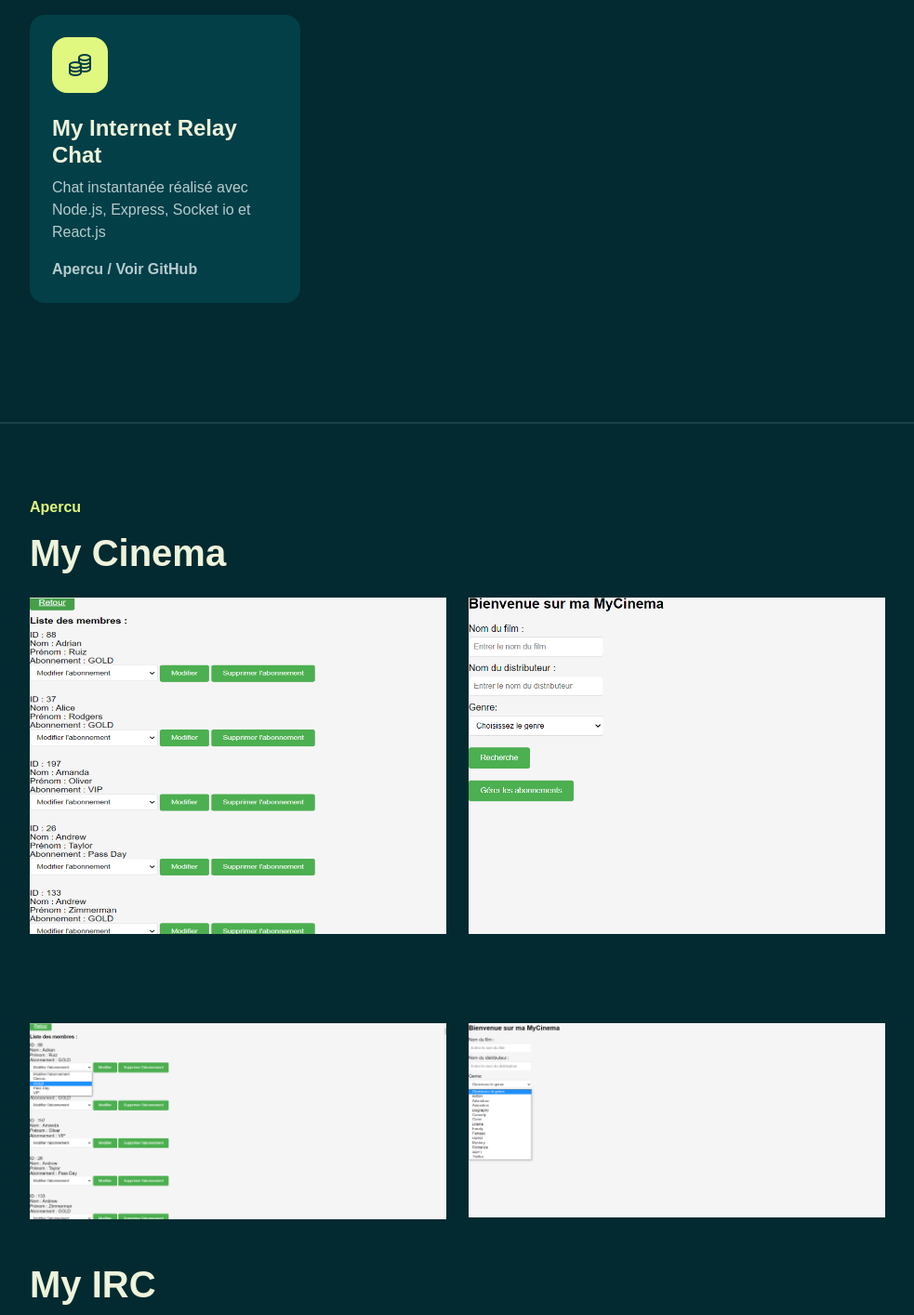
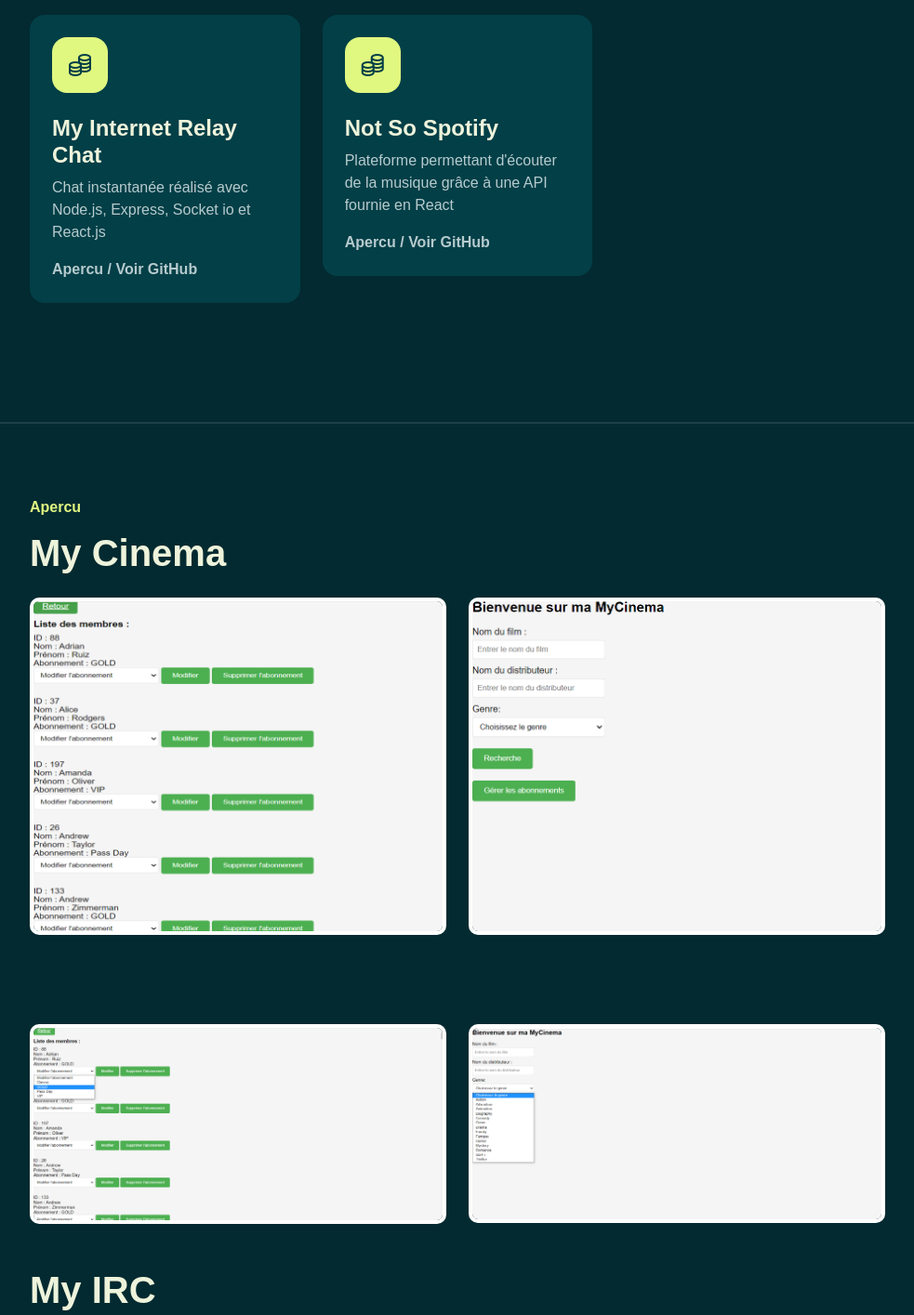
Before and after one commit to oliviermenin/portfolio, a plain HTML site: page index.html in a window 1280 px wide. Shown: the part 1300-2715 px from the top of the page at 93% size, without its empty margins (268-1251 px from the left). Drawn offline with Linux system fonts and the light colour scheme; a web font is replaced by a local one.

Commit message:
portfolio update

```diff
--- a/assets/css/style.css
+++ b/assets/css/style.css
@@ -104,6 +104,12 @@ img {
     .container img {
         border: 6px solid var(--color-brand);
     }
+
+    .container-fluid img {
+        border-radius: 10px;
+        border: 4px solid white;
+
+      }
 
     /*content wrapper */
     #content-wrapper {
--- a/index.html
+++ b/index.html
@@ -89,8 +89,8 @@
               </div>
               <h4 class="mt-4 mb-2" data-aos="fade-up" data-aos-delay="400">Puissance 4</h4>
               <p>Création d'un jeu puissance 4 en Javascript, HTML, CSS</p>
-              <a href="./puissance4" class="link-custom">Jouer /</a>
-              <a href="https://github.com/Bazou7/Puissance4" class="link-custom">Voir GitHub</a>
+              <a href="./puissance4" class="link-custom" target="_blank">Jouer /</a>
+              <a href="https://github.com/Bazou7/Puissance4" class="link-custom" target="_blank">Voir GitHub</a>
             </div>
           </div>
 
@@ -103,7 +103,7 @@
               <p>Gestion d'un cinéma, incluant la gestion des utilisateurs et des abonnements.</p>
               <!--<a href="./" class="link-custom">Aperçu /</a>-->
               <a href="#myCinema" class="link-custom">Apercu /</a>
-              <a href="https://github.com/Bazou7/MyCinema" class="link-custom">Voir GitHub </a>
+              <a href="https://github.com/Bazou7/MyCinema" class="link-custom" target="_blank">Voir GitHub </a>
             </div>
           </div>
 
@@ -114,8 +114,8 @@
               </div>
               <h4 class="mt-4 mb-2" data-aos="fade-up" data-aos-delay="500">Tic Tac Toe</h4>
               <p>Jeu du Tic Tac Toe en Javascript, HTML, CSS</p>
-              <a href="./TicTacToe" class="link-custom">Jouer /</a>
-              <a href="https://github.com/Bazou7/TicTacToe" class="link-custom">Voir GitHub </a>
+              <a href="./TicTacToe" class="link-custom" target="_blank">Jouer /</a>
+              <a href="https://github.com/Bazou7/TicTacToe" class="link-custom" target="_blank">Voir GitHub </a>
             </div>
           </div>
         </div>
@@ -126,10 +126,21 @@
               <div class="iconbox rounded-4">
                 <i class="las la-coins"></i>
               </div>
-              <h4 class="mt-4 mb-2" data-aos="fade-up" data-aos-delay="400">My Internet Relay Chat</h4>
+              <h4 class="mt-4 mb-2" data-aos="fade-up" data-aos-delay="300">My Internet Relay Chat</h4>
               <p>Chat instantanée réalisé avec Node.js, Express, Socket io et React.js</p>
               <a href="#irc" class="link-custom">Apercu /</a>
-              <a href="https://github.com/Bazou7/MyIRC" class="link-custom">Voir GitHub</a>
+              <a href="https://github.com/Bazou7/MyIRC" class="link-custom" target="_blank">Voir GitHub</a>
+            </div>
+          </div>
+          <div class="col-md-4 col-sm-6 mb-5">
+            <div class="projets p-4 bg-base rounded-4 shawdow-effect">
+              <div class="iconbox rounded-4">
+                <i class="las la-coins"></i>
+              </div>
+              <h4 class="mt-4 mb-2" data-aos="fade-up" data-aos-delay="300">Not So Spotify</h4>
+              <p>Plateforme permettant d'écouter de la musique grâce à une API fournie en React</p>
+              <a href="#spotify" class="link-custom">Apercu /</a>
+              <a href="https://github.com/oliviermenin/NotSoSpotify" class="link-custom" target="_blank">Voir GitHub</a>
             </div>
           </div>
         </div>
@@ -146,27 +157,38 @@
         <h1 class="mb-4">My Cinema</h1>
         <div class="row">
           <div class="col-lg-6 mb-5" data-aos="fade-up" data-aos-delay="300">
-            <img id="myCinema" src="/assets/images/cinema.PNG" alt="">
+            <img id="myCinema" src="./assets/images/cinema.png" alt="">
           </div>
           <div class="col-lg-6" data-aos="fade-up" data-aos-delay="300">
-            <img class="project-image" src="/assets/images/cinema2.PNG" alt="">
+            <img class="project-image" src="./assets/images/cinema2.PNG" alt="">
           </div>
         </div>
         <div class="row">
           <div class="col-lg-6 mt-5" data-aos="fade-up" data-aos-delay="300">
-            <img class="project-image" src="/assets/images/cinema3.png" alt="">
+            <img class="project-image" src="./assets/images/cinema3.png" alt="">
           </div>
           <div class="col-lg-6 my-5" data-aos="fade-up" data-aos-delay="300">
-            <img class="project-image" src="/assets/images/cinema4.png" alt="">
+            <img class="project-image" src="./assets/images/cinema4.png" alt="">
           </div>
         </div>
         <h1 class="mt- 5 mb-4">My IRC</h1>
         <div class="row">
           <div class="col-lg-6 mb-5" data-aos="fade-up" data-aos-delay="300">
-            <img id="irc" src="/assets/images/irc.PNG" alt="">
+            <img id="irc" src="./assets/images/irc.PNG" alt="">
           </div>
           <div class="col-lg-6" data-aos="fade-up" data-aos-delay="300">
-            <img class="project-image" src="/assets/images/irc1.PNG" alt="">
+            <img class="project-image" src="./assets/images/irc1.PNG" alt="">
+          </div>
+        </div>
+
+        <h1 class="mt- 5 mb-4">Not So Spotify</h1>
+        <div class="row">
+          <div class="col-lg-6 mb-5" data-aos="fade-up" data-aos-delay="300">
+            <img id="spotify" src="./assets/images/spotify.PNG" alt="">
+            <img class="project-image mt-3" src="./assets/images/spotify2.PNG" alt="">
+          </div>
+          <div class="col-lg-6" data-aos="fade-up" data-aos-delay="300">
+            <img class="project-image" src="./assets/images/spotify1.PNG" alt="">
           </div>
         </div>
       </div>
```
Also changed, not shown: assets/images/spotify.PNG (added), assets/images/spotify1.PNG (added), assets/images/spotify2.PNG (added), 3 other files.
